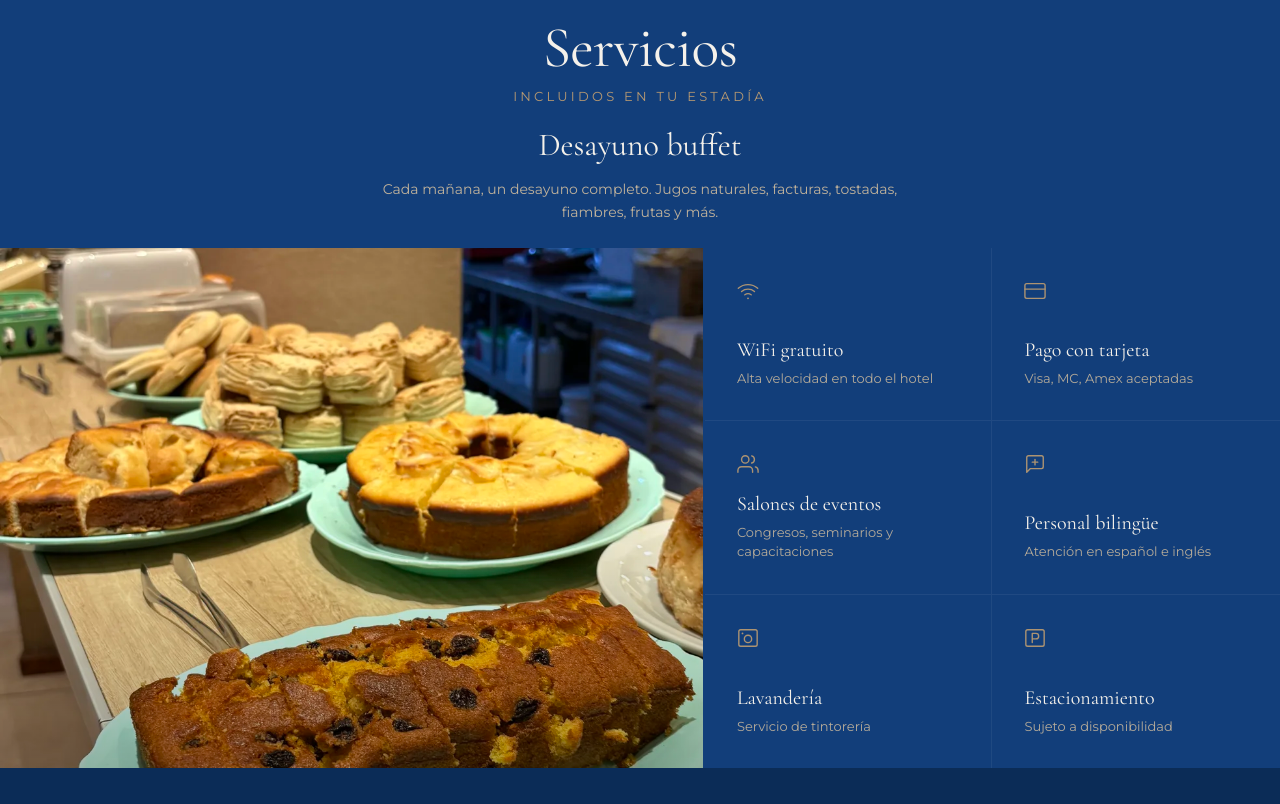
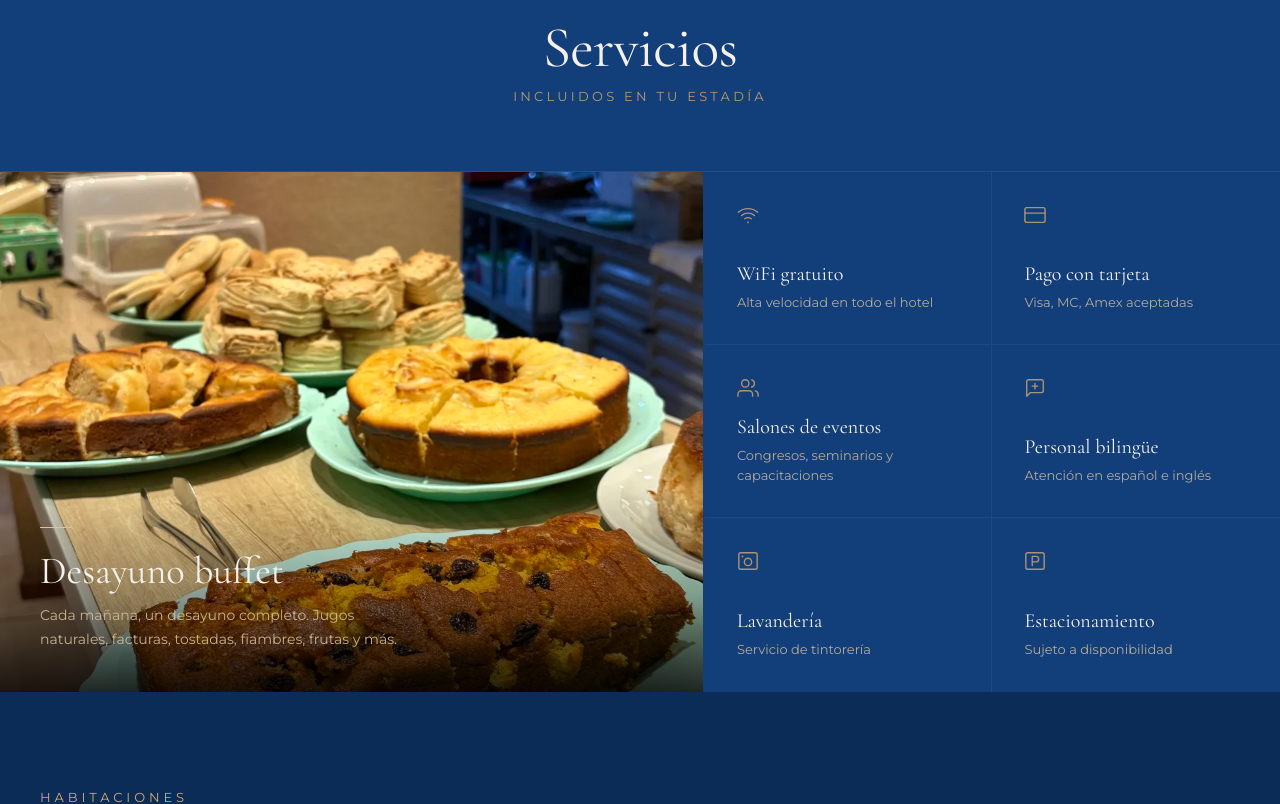
Before and after one commit to 147pop/wilson-hotel, a Next.js app: page / in a window 1280 px wide. Shown: the part 1000-1804 px from the top of the page. Built offline with nearby package versions, Linux system fonts and the light colour scheme; no server answers.

Commit message:
Show breakfast text above image on mobile, keep overlay on desktop

```diff
--- a/components/Landing.tsx
+++ b/components/Landing.tsx
@@ -303,7 +303,7 @@ export default function Landing({ tarifas, live }: { tarifas: Tarifa[]; live: bo
       <section id="servicios" style={{ background: g.blue }}>
         <div className="pt-8"><SectionDivider light /></div>
         {/* Header */}
-        <div className="px-6 pt-12 pb-4 md:px-10 md:pt-16 md:pb-6">
+        <div className="px-6 py-12 md:px-10 md:py-16" style={{ borderBottom: "1px solid rgba(255,255,255,0.07)" }}>
           <div className="max-w-[1400px] mx-auto flex flex-col items-center text-center gap-3">
             <h2 style={{ fontFamily: g.fontG, fontSize: "clamp(32px, 4.5vw, 64px)", color: g.ivory, margin: 0, lineHeight: 0.92, letterSpacing: "-0.01em" }}>
               Servicios
@@ -311,10 +311,10 @@ export default function Landing({ tarifas, live }: { tarifas: Tarifa[]; live: bo
             <span style={{ fontFamily: g.fontM, fontSize: 13, letterSpacing: "0.25em", textTransform: "uppercase", color: g.gold, opacity: 0.85 }}>
               Incluidos en tu estadía
             </span>
-            <h3 style={{ fontFamily: g.fontG, fontSize: "clamp(22px, 2.5vw, 32px)", color: g.ivory, margin: "8px 0 4px 0", lineHeight: 1.1 }}>
+            <h3 className="md:hidden" style={{ fontFamily: g.fontG, fontSize: "clamp(22px, 2.5vw, 32px)", color: g.ivory, margin: "8px 0 4px 0", lineHeight: 1.1 }}>
               Desayuno buffet
             </h3>
-            <p style={{ fontFamily: g.fontM, fontSize: 14, color: g.sand, lineHeight: 1.65, margin: 0, opacity: 0.88, maxWidth: "520px" }}>
+            <p className="md:hidden" style={{ fontFamily: g.fontM, fontSize: 14, color: g.sand, lineHeight: 1.65, margin: 0, opacity: 0.88, maxWidth: "520px" }}>
               Cada mañana, un desayuno completo. Jugos naturales, facturas, tostadas, fiambres, frutas y más.
             </p>
           </div>
@@ -343,7 +343,16 @@ export default function Landing({ tarifas, live }: { tarifas: Tarifa[]; live: bo
                 style={{ opacity: i === desayunoIdx ? 1 : 0 }}
               />
             ))}
-            <div className="absolute inset-0" style={{ background: "linear-gradient(to top, rgba(0,0,0,0.3) 0%, transparent 50%)" }} />
+            <div className="absolute inset-0" style={{ background: "linear-gradient(to top, rgba(0,0,0,0.85) 0%, rgba(0,0,0,0.4) 18%, transparent 40%)" }} />
+            <div className="hidden md:block absolute bottom-0 left-0 right-0 p-7 md:p-10">
+              <div className="w-8 h-px mb-6" style={{ background: g.sand }} />
+              <h3 style={{ fontFamily: g.fontG, fontSize: "clamp(28px, 3vw, 44px)", color: g.ivory, margin: "0 0 12px 0", lineHeight: 1 }}>
+                Desayuno buffet
+              </h3>
+              <p style={{ fontFamily: g.fontM, fontSize: 14, color: g.sand, lineHeight: 1.75, margin: 0, opacity: 0.88, maxWidth: "380px" }}>
+                Cada mañana, un desayuno completo. Jugos naturales, facturas, tostadas, fiambres, frutas y más.
+              </p>
+            </div>
           </div>
 
           {/* Amenities 2×3 */}
```
